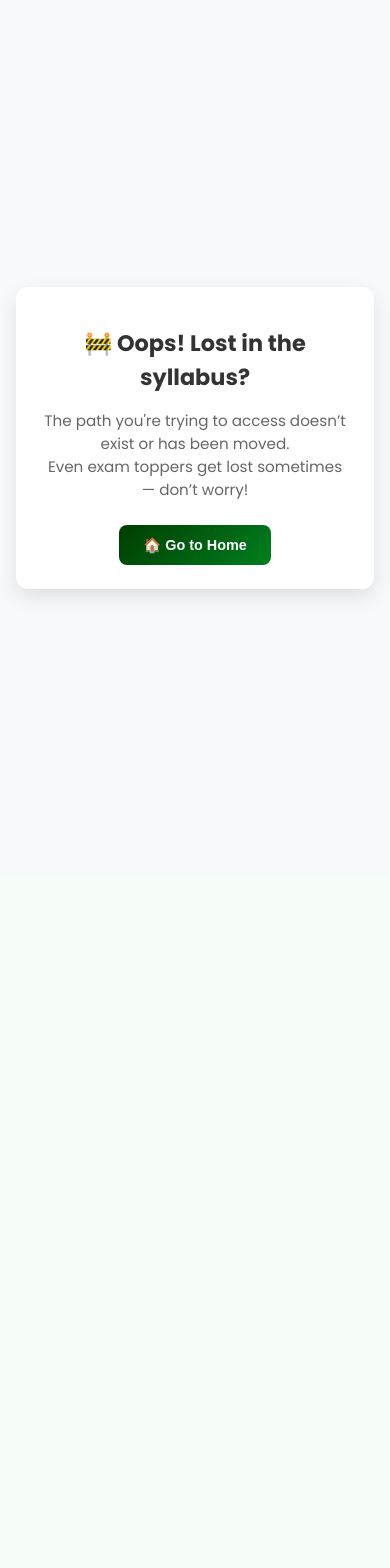
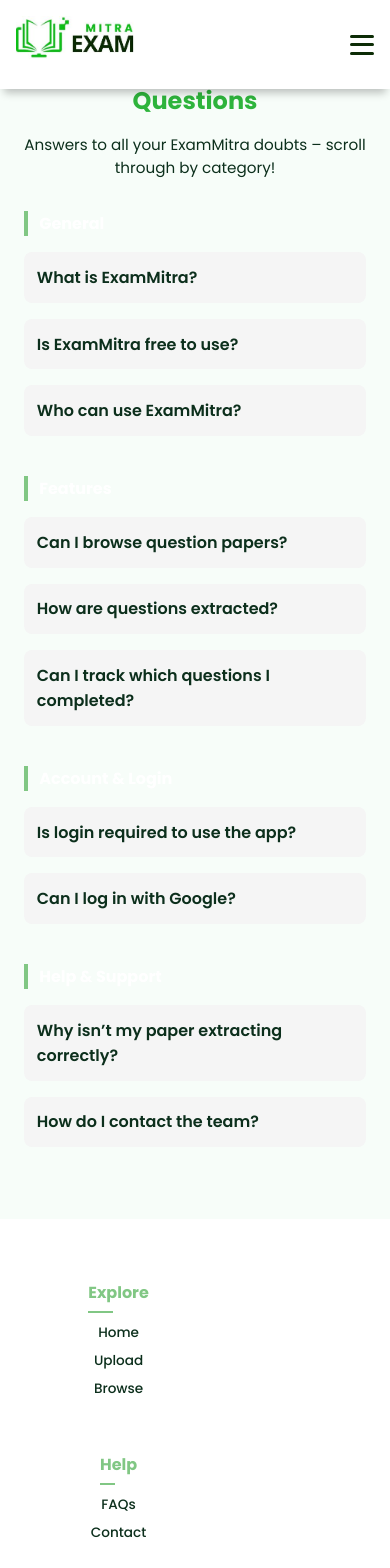
Before and after one commit to HawaleShailesh004/EXAMMITRA---H, a React (Create React App) app in the folder exam-mitra-frontend/: page /faq in a window 390 px wide. Shown: the top 1568 px of the page. Before the commit the page ends 876 px from the top, so only its background shows below. Built offline with nearby package versions, Linux system fonts and the light colour scheme; no server answers.

Commit message:
Mobile responsive fixes and UI improvements in Header & Login UX

```diff
--- a/exam-mitra-frontend/src/App.js
+++ b/exam-mitra-frontend/src/App.js
@@ -14,6 +14,7 @@ import { UserProvider } from "./context/userContext";
 import Dashboard from "./components/Dashboard";
 import EditPaper from "./components/EditPaper";
 import NotFoundPage from "./components/NotFoundPage";
+import FAQPage from "./components/FAQPage";
 
 const App = () => {
   return (
@@ -34,6 +35,8 @@ const App = () => {
           <Route path="/answer/:id" element={<AnswerPage />} />
           <Route path="/oauth-success" element={<OauthSuccess />} />
 
+          <Route path="/faq" element={<FAQPage />} />
+
           <Route path="*" element={<NotFoundPage />} />
         </Routes>
       </BrowserRouter>
--- a/exam-mitra-frontend/src/CSS/AnswerPage.css
+++ b/exam-mitra-frontend/src/CSS/AnswerPage.css
@@ -202,6 +202,23 @@
   right: 5.5rem;
 }
 
+.goBackBtn {
+  background: none;
+  border: none;
+  color: var(--color-primary);
+  -webkit-tap-highlight-color: transparent;
+  font-weight: 600;
+  font-size: 1rem;
+  cursor: pointer;
+  text-decoration: underline;
+  margin-bottom: 1rem;
+}
+
+.goBackBtn:hover {
+  color: var(--color-primary-light);
+}
+
+
 .answer {
   margin-top: 20px;
   max-height: 400px;
@@ -404,7 +421,7 @@ li {
     margin-top: 6rem;
   }
 
-  .loaderText{
+  .loaderText {
     font-size: 0.8rem;
   }
 
@@ -486,7 +503,7 @@ li {
     font-size: 0.95rem;
   }
 
-  .insightBlock p{
+  .insightBlock p {
     font-size: 0.6rem;
   }
 
@@ -498,7 +515,9 @@ li {
 
 /* 3. Very small screens (optional) */
 @media (max-width: 480px) {
-  .generateButton, .insightsFetchBtn {
+
+  .generateButton,
+  .insightsFetchBtn {
     font-size: 0.75rem;
     padding: 0.6rem 1rem;
   }
--- a/exam-mitra-frontend/src/CSS/Dashboard.css
+++ b/exam-mitra-frontend/src/CSS/Dashboard.css
@@ -524,7 +524,7 @@
 
 .rev-question {
 
-  font-size: 0.6rem;
+  font-size: 1rem;
   line-height: 1.8;
 }
 
@@ -567,6 +567,13 @@
   .dashboard-container {
     margin-top: 7rem;
   }
+
+  .rev-question {
+
+  font-size: 0.7rem;
+  line-height: 1.8;
+}
+
 
   .dashboard-heading {
     font-size: 1rem;
--- /dev/null
+++ b/exam-mitra-frontend/src/CSS/FAQPage.css
@@ -0,0 +1,118 @@
+.faq-container {
+  max-width: 900px;
+  margin: 0 auto;
+  padding: 2rem 1.5rem;
+  font-family: 'Poppins', sans-serif;
+}
+
+.faq-page{
+    margin-top: 5rem;
+}
+.faq-title {
+  font-size: 2rem;
+  text-align: center;
+  color: var(--color-primary);
+  margin-bottom: 0.5rem;
+}
+
+.faq-subtitle {
+  text-align: center;
+  margin-bottom: 2rem;
+  color: var(--color-text-primary);
+  font-size: 1rem;
+}
+
+.faq-category {
+  margin-bottom: 2.5rem;
+}
+
+.faq-category-title {
+  font-size: 1.2rem;
+  color: var(--color-secondary);
+  margin-bottom: 1rem;
+  border-left: 4px solid var(--color-primary-light);
+  padding-left: 0.7rem;
+}
+
+.faq-list {
+  display: flex;
+  flex-direction: column;
+  gap: 1rem;
+}
+
+.faq-item {
+  background-color: #f5f5f5;
+  border-radius: 8px;
+  padding: 1rem;
+  position: relative;
+  overflow: hidden;
+  transition: background-color 01s ease;
+  cursor: pointer;
+  -webkit-transition: background-color 01s ease;
+  -moz-transition: background-color 01s ease;
+  -ms-transition: background-color 01s ease;
+  -o-transition: background-color 01s ease;
+}
+
+.faq-item:hover {
+  background-color: #e7ffe7;
+}
+
+.faq-question {
+  font-weight: 600;
+  color: var(--color-text-primary);
+  transition: color 1s ease;
+  -webkit-transition: color 1s ease;
+  -moz-transition: color 1s ease;
+  -ms-transition: color 1s ease;
+  -o-transition: color 1s ease;
+}
+
+.faq-answer {
+  max-height: 0;
+  opacity: 0;
+  overflow: hidden;
+  transition: all 1s ease;
+  -webkit-transition: all 1s ease;
+  -moz-transition: all 1s ease;
+  -ms-transition: all 1s ease;
+  -o-transition: all 1s ease;
+}
+
+.faq-card:hover .faq-answer {
+  max-height: 300px;
+  opacity: 1;
+}
+
+
+.faq-item:hover .faq-answer {
+  max-height: 200px;
+  opacity: 1;
+}
+
+/* Responsive */
+@media (max-width: 600px) {
+  .faq-title {
+    font-size: 1.5rem;
+  }
+
+  .faq-subtitle {
+    font-size: 0.95rem;
+  }
+
+  .faq-category-title {
+    font-size: 1rem;
+  }
+
+  .faq-question {
+    font-size: 1rem;
+  }
+
+  .faq-answer {
+    font-size: 0.9rem;
+  }
+
+  .faq-item {
+    padding: 0.8rem;
+  }
+}
--- a/exam-mitra-frontend/src/CSS/Footer.css
+++ b/exam-mitra-frontend/src/CSS/Footer.css
@@ -1,67 +1,139 @@
 .footer {
   background-color: var(--color-secondary);
   color: var(--color-text-primary);
-  padding: 2rem 4rem;
-  text-align: center;
+  padding: 2.5rem 3rem;
   font-family: 'Poppins', sans-serif;
   box-sizing: border-box;
+  text-align: center;
 }
 
-.footer-links,
-.social-links {
+.footer-container {
   display: flex;
+  flex-wrap: wrap;
   justify-content: center;
-  gap: 2rem;
-  flex-wrap: wrap;
-  margin-bottom: 1rem;
+  align-items: flex-start;
+  gap: 2.5rem;
+  margin-bottom: 1.5rem;
+  position: relative;
 }
 
-.footer-links a,
-.social-links a {
+/* Individual column */
+.footer-column {
+  flex: 1 1 180px;
+  min-width: 140px;
+  max-width: 220px;
+  display: flex;
+  flex-direction: column;
+  align-items: flex-start;
+  text-align: left;
+}
+
+.footer-column h4 {
+  font-size: 1.1rem;
+  margin-bottom: 0.6rem;
+  color: var(--color-primary-light);
+  position: relative;
+}
+
+.footer-column h4::after {
+  content: "";
+  display: block;
+  width: 40%;
+  height: 2px;
+  background: var(--color-primary-light);
+  margin-top: 6px;
+}
+
+.footer-column a {
+  text-decoration: none;
   color: var(--color-text-primary);
-  text-decoration: none;
+  margin-bottom: 0.5rem;
   font-weight: 500;
+  font-size: 0.95rem;
   transition: color 0.3s ease;
 }
 
-.footer-links a:hover,
-.social-links a:hover {
+.footer-column a:hover {
   color: var(--color-primary-light);
+}
+
+/* Vertical divider between sections (visible only on wider screens) */
+.footer-divider-vertical {
+  width: 1px;
+  height: 100%;
+  background-color: var(--color-primary-light);
+  margin: 0 1.5rem;
+  display: block;
+}
+
+/* Bottom horizontal divider */
+.footer-divider {
+  width: 80%;
+  margin: 0 auto 1rem;
+  border: none;
+  border-top: 1px solid var(--color-primary-light);
 }
 
 .footer-text {
   font-size: 0.9rem;
-  margin-top: 1rem;
   color: var(--color-text-primary);
 }
 
-/* Responsive for tablets and smaller screens */
+/* Tablet and below */
 @media (max-width: 768px) {
-  .footer {
-    padding: 1.5rem 2rem;
+  .footer-container {
+    flex-direction: row;
+    justify-content: center;
+    gap: 2rem;
   }
 
-  .footer-links,
-  .social-links {
-    gap: 1rem;
+  .footer-column {
+    align-items: center;
+    text-align: center;
   }
 
-  .footer-links a,
-  .social-links a {
+  .footer-column a {
     font-size: 0.9rem;
+  }
+
+  .footer-divider-vertical {
+    display: none;
   }
 }
 
-/* Responsive for small mobile devices */
+/* Small mobile */
 @media (max-width: 480px) {
-  .footer-links,
-  .social-links {
-    flex-direction: column;
-    gap: 0.7rem;
+  .footer-container {
+    flex-direction: row;
+    flex-wrap: wrap;
+    justify-content: space-between;
+    gap: 1.5rem;
   }
 
-  .footer-links a,
-  .social-links a {
+  .faq-item{
+     -webkit-tap-highlight-color: transparent;
+  }
+
+  .footer-column {
+    flex: 1 1 45%;
+    max-width: 48%;
+    align-items: center;
+    text-align: center;
+  }
+
+  .footer-column h4 {
+    font-size: 1rem;
+  }
+
+  .footer-column a {
     font-size: 0.85rem;
   }
+
+  .footer-text {
+    font-size: 0.8rem;
+  }
+
+  .footer-divider-vertical {
+    display: none;
+  }
 }
--- a/exam-mitra-frontend/src/CSS/Header.css
+++ b/exam-mitra-frontend/src/CSS/Header.css
@@ -29,6 +29,7 @@
   gap: 1.5rem;
   margin: 0;
   padding: 0;
+  margin-right: 1rem;
 }
 
 .nav-links li {
--- a/exam-mitra-frontend/src/CSS/QuestionListingPage.css
+++ b/exam-mitra-frontend/src/CSS/QuestionListingPage.css
@@ -463,6 +463,8 @@ thead {
     display: grid;
     grid-template-columns: 80% 20%;
     gap: 0.5rem;
+    column-gap: 1rem;
+    justify-items: center;
   }
 
 
@@ -471,23 +473,24 @@ thead {
     font-size: 0.9rem;
     font-weight: 600;
     text-align: center;
-  grid-column: span 2;
+    grid-column: span 3;
     color: var(--color-text-primary);
   }
 
-.filter-container #exportBtn{
-  grid-column-start: 2;
+  .filter-container #exportBtn {
+    grid-column-start: 3;
     grid-row-start: 3;
   }
 
-.filter-container .selectContainer select{
+  .filter-container .selectContainer select {
     width: 100%;
     padding: 0.4rem 0.7rem;
     font-size: 0.7rem;
   }
 
-.filter-container .selectContainer{
+  .filter-container .selectContainer {
     margin-bottom: -1rem;
+    grid-column: span 2;
   }
 
   .sortButton {
--- a/exam-mitra-frontend/src/CSS/Upload.css
+++ b/exam-mitra-frontend/src/CSS/Upload.css
@@ -9,6 +9,7 @@
   text-align: center;
   color: #2e7d32;
   box-sizing: border-box;
+ animation: fadeIn 0.6s ease-in-out;
 }
 
 .format-info {
--- a/exam-mitra-frontend/src/components/AnswerPage.js
+++ b/exam-mitra-frontend/src/components/AnswerPage.js
@@ -5,7 +5,7 @@ import { BsBookmark, BsBookmarkFill } from "react-icons/bs";
 import { marked } from "marked";
 import ReactMarkdown from "react-markdown";
 import remarkGfm from "remark-gfm";
-import { useParams } from "react-router-dom";
+import { useNavigate, useParams } from "react-router-dom";
 
 import "../CSS/Home.css";
 import "../CSS/AnswerPage.css";
@@ -18,6 +18,7 @@ import { useUser } from "../context/userContext";
 const AnswerPage = () => {
   const { id } = useParams();
   const { user } = useUser();
+  const navigate = useNavigate();
 
   const [questionData, setQuestionData] = useState(null);
   const [answer, setAnswer] = useState("");
@@ -31,6 +32,8 @@ const AnswerPage = () => {
 
   const [insightData, setInsightData] = useState(null);
   const [insightLoading, setInsightLoading] = useState(false);
+
+  const [paperId, setPaperId] = useState(null);
 
   const handleInsightsFetch = async () => {
     if (!questionData?.questionText) return;
@@ -92,6 +95,7 @@ const AnswerPage = () => {
           id
         );
         setQuestionData(res);
+        setPaperId(res.paperId);
         const allAnswers = JSON.parse(res.answers || "[]");
         const match = allAnswers.find((a) => a.ansType === selectedType);
         if (match) {
@@ -229,7 +233,12 @@ const AnswerPage = () => {
       <div className="mainContainer">
         <div className="subjectContainer">
           <h2 className="subjectTitle">Answer Page</h2>
-          <a href="/questions">⬅ Go To Questions</a>
+          <button
+            className="goBackBtn"
+            onClick={() => navigate(`/questions?paperId=${paperId}`)}
+          >
+            ⬅ Go To Questions
+          </button>
         </div>
         <div className="answerContainer">
           <div className="questionTitleContainer">
--- /dev/null
+++ b/exam-mitra-frontend/src/components/FAQPage.js
@@ -0,0 +1,94 @@
+import React from "react";
+import "../CSS/FAQPage.css";
+import Header from "./Header";
+import Footer from "./Footer";
+
+const faqs = {
+  "General": [
+    {
+      question: "What is ExamMitra?",
+      answer:
+        "ExamMitra is your AI-powered study buddy that helps you prepare for exams by extracting questions from past papers, tracking progress, and organizing subjects smartly.",
+    },
+    {
+      question: "Is ExamMitra free to use?",
+      answer: "Yes, ExamMitra is completely free for all students.",
+    },
+    {
+      question: "Who can use ExamMitra?",
+      answer:
+        "Any student from any branch or year can use ExamMitra. We now support all branches and allow browsing papers directly.",
+    },
+  ],
+  "Features": [
+    {
+      question: "Can I browse question papers?",
+      answer:
+        "Yes! You can browse papers from multiple branches, years, and subjects — no need to upload always.",
+    },
+    {
+      question: "How are questions extracted?",
+      answer:
+        "Our backend uses OCR and LLMs to extract structured questions from your uploaded PDF or scraped paper.",
+    },
+    {
+      question: "Can I track which questions I completed?",
+      answer:
+        "Definitely! You can mark questions as done or for revision and track your subject-wise progress.",
+    },
+  ],
+  "Account & Login": [
+    {
+      question: "Is login required to use the app?",
+      answer:
+        "You can browse freely, but login is required to save papers, track progress, or access your dashboard.",
+    },
+    {
+      question: "Can I log in with Google?",
+      answer: "Yes, Google OAuth is supported for faster login.",
+    },
+  ],
+  "Help & Support": [
+    {
+      question: "Why isn’t my paper extracting correctly?",
+      answer:
+        "Make sure the paper is clear and typed. If it’s handwritten or blurry, the OCR might fail.",
+    },
+    {
+      question: "How do I contact the team?",
+      answer:
+        "Click on the Contact link in the footer or email us at support@exammita.in.",
+    },
+  ],
+};
+
+const FAQPage = () => {
+  return (
+    <>
+    <Header/>
+    <div className="faq-container">
+      <h1 className="faq-title">📖 Frequently Asked Questions</h1>
+      <p className="faq-subtitle">
+        Answers to all your ExamMitra doubts – scroll through by category!
+      </p>
+
+      {Object.entries(faqs).map(([category, items]) => (
+        <div key={category} className="faq-category">
+          <h2 className="faq-category-title">{category}</h2>
+          <div className="faq-list">
+            {items.map((faq, index) => (
+              <div className="faq-item" key={index}>
+                <div className="faq-question">{faq.question}</div>
+                <div className="faq-answer">{faq.answer}</div>
+              </div>
+            ))}
+          </div>
+        </div>
+      ))}
+    </div>
+    <Footer/>
+    </>
+  );
+};
+
+export default FAQPage;
--- a/exam-mitra-frontend/src/components/Footer.js
+++ b/exam-mitra-frontend/src/components/Footer.js
@@ -4,23 +4,28 @@ import "../CSS/Footer.css";
 const Footer = () => {
   return (
     <footer className="footer">
-      {/* Footer Navigation Links */}
-      <div className="footer-links">
-        <a href="/">Home</a>
-        <a href="/">Features</a>
-        <a href="/">How It Works</a>
-        <a href="/">Contact</a>
-        <a href="/">Terms of Service</a>
-        <a href="/">Privacy Policy</a>
+      <div className="footer-container">
+
+        {/* Section: Explore */}
+        <div className="footer-column">
+          <h4>Explore</h4>
+          <a href="/">Home</a>
+          <a href="/upload">Upload</a>
+          <a href="/selection">Browse</a>
+        </div>
+
+        <div className="footer-divider-vertical"></div>
+
+        {/* Section: Help */}
+        <div className="footer-column">
+          <h4>Help</h4>
+          <a href="/faq">FAQs</a>
+          <a href="/">Contact</a>
+        </div>
+
       </div>
 
-      {/* Social Media Links */}
-      <div className="social-links">
-        <a href="/">LinkedIn</a>
-        <a href="/">Instagram</a>
-      </div>
-
-      {/* Copyright Text */}
+      <hr className="footer-divider" />
       <p className="footer-text">© 2025 ExamMitra. All rights reserved.</p>
     </footer>
   );
--- a/exam-mitra-frontend/src/components/loginSignup.js
+++ b/exam-mitra-frontend/src/components/loginSignup.js
@@ -102,11 +102,15 @@ const LoginSignup = () => {
             {isLogin ? "Sign Up" : "Login"}
           </span>
         </p>
-        <a
-          style={{color: "var(--color-text-primary)" }}
-          href="/"
-        >
-          <p style={{ marginTop: "-1rem" }}>Skip for Now</p>
+        <a style={{ color: "var(--color-text-primary)", WebkitTapHighlightColor: "transparent"}} href="/">
+          <p
+            style={{
+              marginTop: "-1rem",
+
+            }}
+          >
+            Skip for Now
+          </p>
         </a>
       </form>
     </div>
```
Lines whose indentation alone changed are shown as unchanged.
